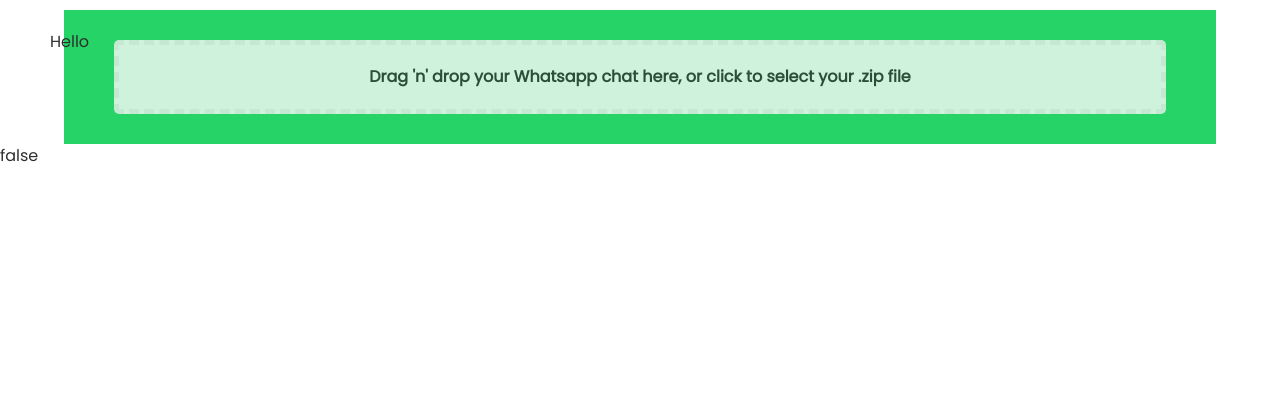
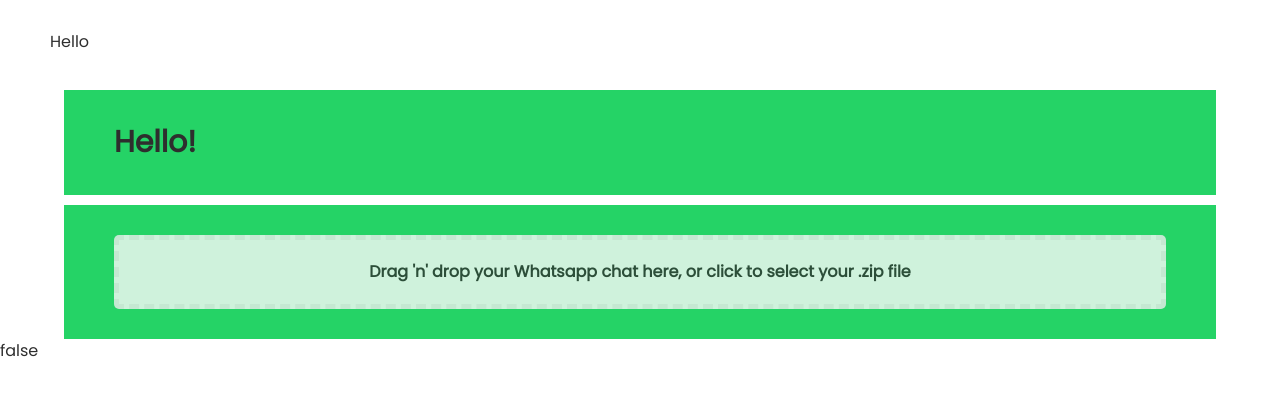
Before and after one commit to jchui/analysis.chat, a Gatsby site: page /combined in a window 1280 px wide. Built offline with nearby package versions, Linux system fonts and the light colour scheme; Gatsby itself is replaced by a stand-in of ours.

Commit message:
Added introduction component

```diff
--- /dev/null
+++ b/src/components/showcase/introduction.js
@@ -0,0 +1,26 @@
+import * as React from 'react';
+import { useCallback, useMemo, useState, Link } from 'react';
+import { useDropzone } from 'react-dropzone';
+import JSZip from 'jszip';
+
+import '../../styles/style.scss';
+
+const Introduction = () => {
+
+  return (
+    <>
+      <div className="container">
+        <div className="introduction">
+          <div className="columns">
+            <div className="column">
+              <h2>Hello!</h2>
+            </div>
+          </div>
+        </div>
+      </div>
+
+    </>
+  );
+};
+
+export default Introduction;
--- a/src/pages/combined.js
+++ b/src/pages/combined.js
@@ -6,6 +6,7 @@
 import '../styles/style.scss';
 
 import Layout from '../components/layout';
+import Introduction from '../components/showcase/introduction';
 import DragDrop from '../components/showcase/dragdrop';
 
 const IndexPage = () => {
@@ -30,6 +31,7 @@
   return (
     <>
       <Layout>
+          <Introduction />
         <DragDrop sendChatLogParsed={getChatLogParsedFromChild} sendChatImages={getChatImagesFromChild}/>
         {chatDataCheck.toString()}
       </Layout>
```
